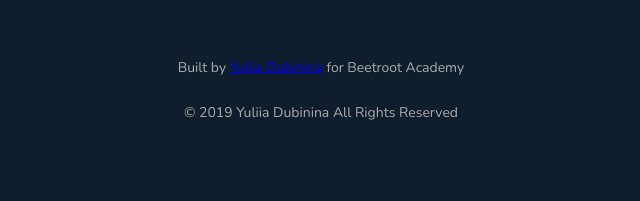
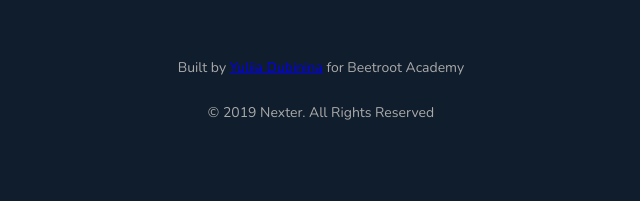
Before and after one commit to yuliiadubinina/Nexter, a website: page index.html in a window 1280 px wide. Shown: the part 3798-3999 px from the top of the page, 359-999 px from the left. Drawn offline with nearby package versions, Linux system fonts and the light colour scheme.

Commit message:
Update index.html

```diff
--- a/index.html
+++ b/index.html
@@ -356,7 +356,7 @@
             Built by <a href="https://www.linkedin.com/in/yuliia-dubinina/" class="footer__link">Yuliia Dubinina</a> for Beetroot Academy
             <br>
             <br>
-            &copy; 2019 Yuliia Dubinina All Rights Reserved
+            &copy; 2019 Nexter. All Rights Reserved
         </p>
     </footer>
 </body>
```
